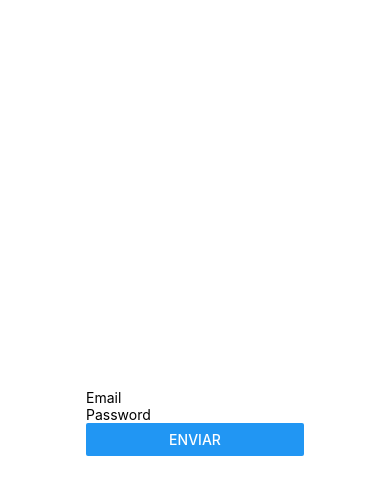
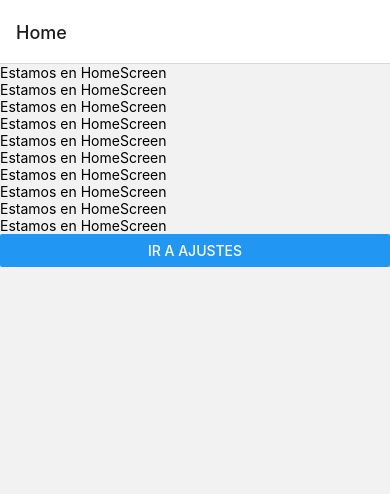
Before and after one commit to Ivan6801/poke-api-native, a React Native app: screen /Home in a window 390 px wide. Shown: the top 494 px of the page. Built offline with nearby package versions, Linux system fonts and the light colour scheme.

Commit message:
Agregado stacks de navegacion

```diff
--- a/App.js
+++ b/App.js
@@ -1,21 +1,22 @@
-import { StatusBar } from 'expo-status-bar';
-import { StyleSheet, Text, View } from 'react-native';
-import LoginForm from './src/components/LoginForm';
+import "react-native-gesture-handler";
+import { StyleSheet } from "react-native";
+import { StatusBar } from "expo-status-bar";
+import { NavigationContainer } from "@react-navigation/native";
+import NavigationStack from "./src/navigation/NavigationStack";
 
 export default function App() {
   return (
-    <View style={styles.container}>
-      <LoginForm />
-      <StatusBar style="auto" />
-    </View>
+    <NavigationContainer>
+      <NavigationStack />
+    </NavigationContainer>
   );
 }
 
 const styles = StyleSheet.create({
   container: {
     flex: 1,
-    backgroundColor: '#fff',
-    alignItems: 'center',
-    justifyContent: 'center',
+    backgroundColor: "#fff",
+    alignItems: "center",
+    justifyContent: "center",
   },
 });
--- /dev/null
+++ b/src/navigation/NavigationStack.jsx
@@ -0,0 +1,15 @@
+import React from "react";
+import { createStackNavigator } from "@react-navigation/stack";
+import HomeScreen from "../screens/HomeScreen";
+import SettingsScreen from "../screens/SettingsScreen";
+
+const Stack = createStackNavigator();
+
+export default function NavigationStack() {
+  return (
+    <Stack.Navigator initialRouteName="Home">
+      <Stack.Screen name="Home" component={HomeScreen} />
+      <Stack.Screen name="Settings" component={SettingsScreen} />
+    </Stack.Navigator>
+  );
+}
--- /dev/null
+++ b/src/screens/HomeScreen.jsx
@@ -0,0 +1,26 @@
+import React from "react";
+import { View, Text, Button } from "react-native";
+
+export default function HomeScreen(props) {
+  const { navigation } = props;
+
+  const goToSettings = () => {
+    navigation.navigate("Settings");
+  };
+
+  return (
+    <View>
+      <Text>Estamos en HomeScreen</Text>
+      <Text>Estamos en HomeScreen</Text>
+      <Text>Estamos en HomeScreen</Text>
+      <Text>Estamos en HomeScreen</Text>
+      <Text>Estamos en HomeScreen</Text>
+      <Text>Estamos en HomeScreen</Text>
+      <Text>Estamos en HomeScreen</Text>
+      <Text>Estamos en HomeScreen</Text>
+      <Text>Estamos en HomeScreen</Text>
+      <Text>Estamos en HomeScreen</Text>
+      <Button onPress={goToSettings} title="Ir a Ajustes" />
+    </View>
+  );
+}
--- /dev/null
+++ b/src/screens/SettingsScreen.jsx
@@ -0,0 +1,22 @@
+import React from "react";
+import { View, Text, Button } from "react-native";
+
+export default function SettingsScreen(props) {
+  const { navigation } = props;
+
+  const goToPage = (pageName) => {
+    navigation.navigate(pageName);
+  };
+
+  return (
+    <View>
+      <Text>Estamos en SettingsScreen</Text>
+      <Text>Estamos en SettingsScreen</Text>
+      <Text>Estamos en SettingsScreen</Text>
+      <Text>Estamos en SettingsScreen</Text>
+      <Text>Estamos en SettingsScreen</Text>
+      <Text>Estamos en SettingsScreen</Text>
+      <Button onPress={() => goToPage("Home")} title="Ir a HOME" />
+    </View>
+  );
+}
```
Also changed, not shown: package.json (+6 -1 lines), 1 other file (tests, documents, lock files or other folders).
